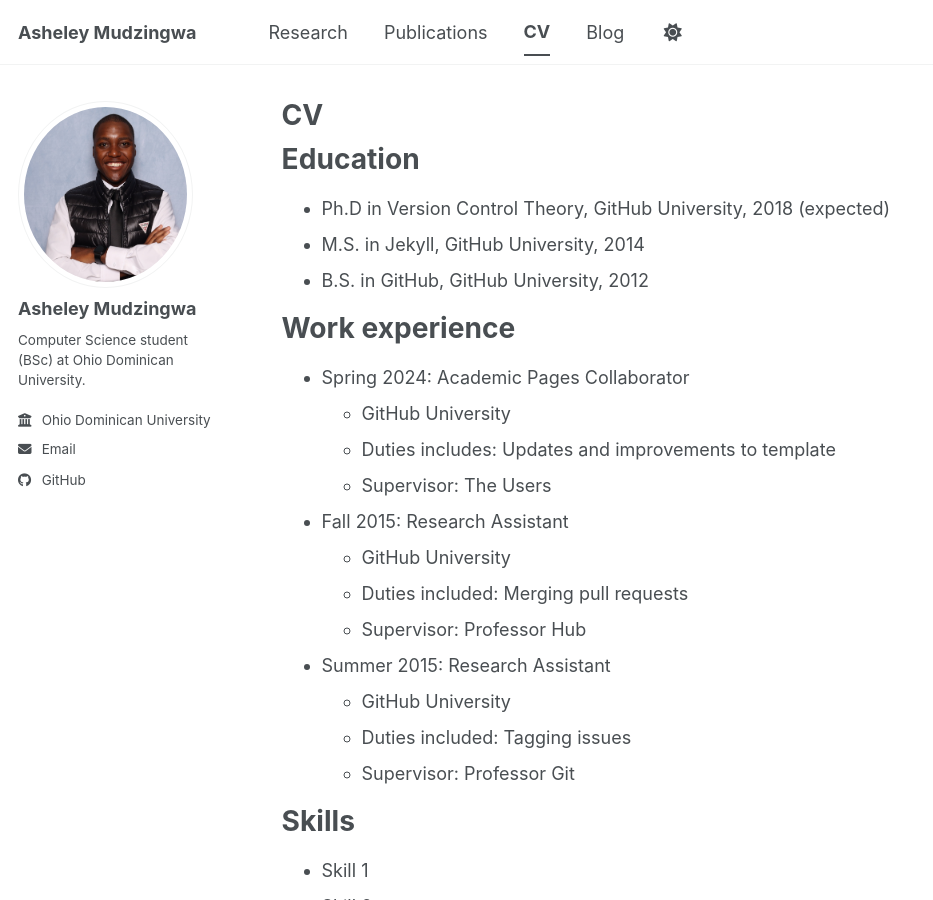
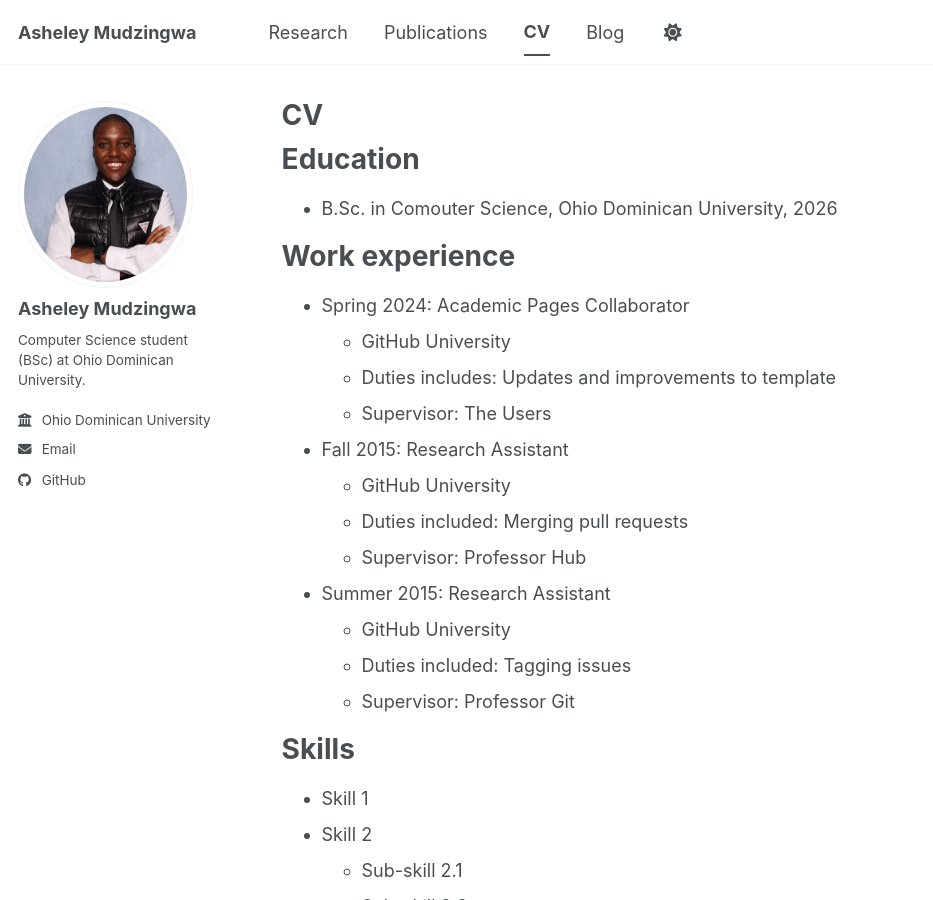
Before and after one commit to amudzingwa/amudzingwa.github.io, a Jekyll site: the page built from _pages/cv.md, in a window 1280 px wide and 900 px high. Shown: the whole window, without its empty margins (0-933 px from the left). Built offline with Jekyll 4.4.1, drawn with Linux system fonts in a browser that asks for light colours; a script bundle is joined from its source files by our own code; library files that are not in the unit come from our copies.

Commit message:
Update cv.md

```diff
--- a/_pages/cv.md
+++ b/_pages/cv.md
@@ -11,9 +11,7 @@ redirect_from:
 
 Education
 ======
-* Ph.D in Version Control Theory, GitHub University, 2018 (expected)
-* M.S. in Jekyll, GitHub University, 2014
-* B.S. in GitHub, GitHub University, 2012
+* B.Sc. in Comouter Science, Ohio Dominican University, 2026
 
 Work experience
 ======
```
